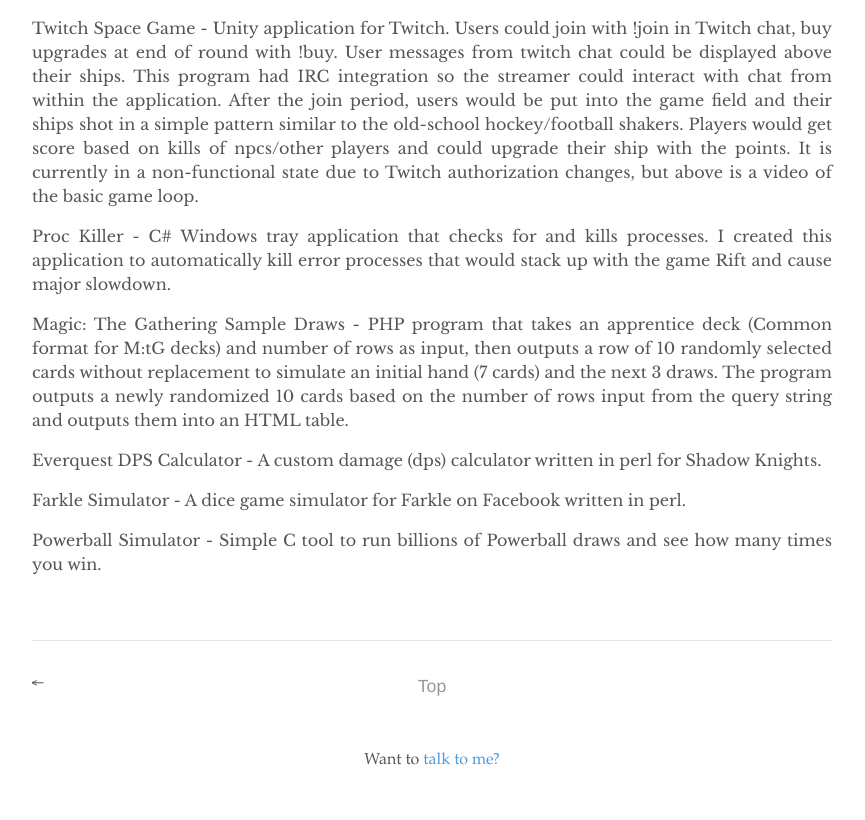
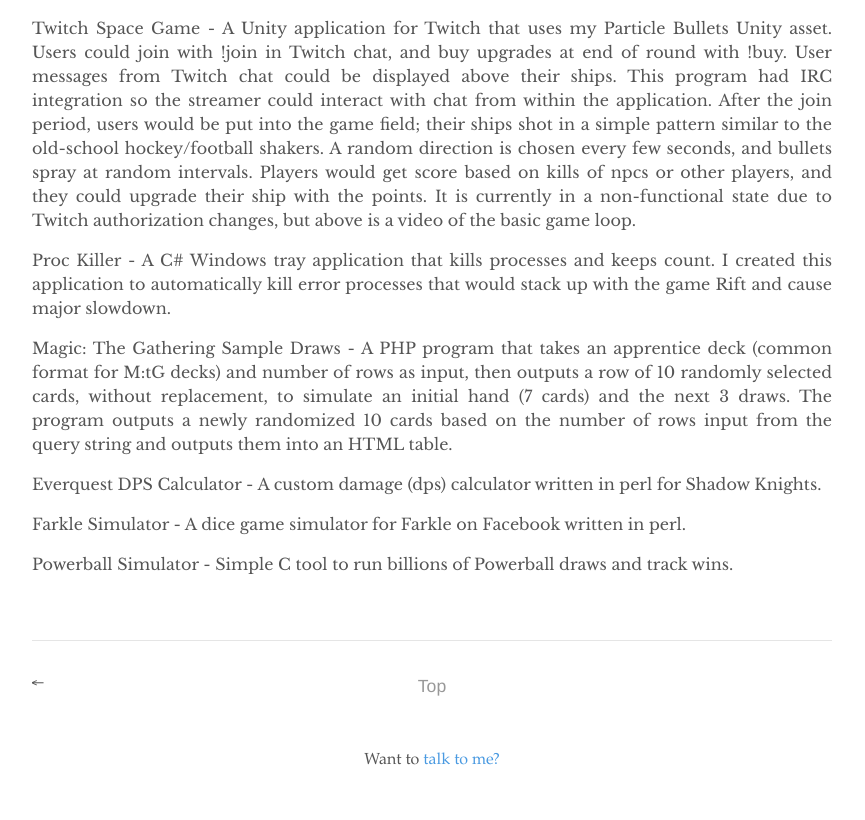
Before and after one commit to feyyd/portfolio, a Jekyll site: the page built from _posts/2018-09-10-Other-Projects.markdown, in a window 1280 px wide. Shown: the part 792-1612 px from the top of the page, without its empty margins (208-1073 px from the left). Built offline with Jekyll 4.4.1, drawn with Linux system fonts in a browser that asks for light colours.

Commit message:
proofreading and config change test

```diff
--- a/_posts/2018-09-10-Other-Projects.markdown
+++ b/_posts/2018-09-10-Other-Projects.markdown
@@ -8,14 +8,14 @@ categories: twitch, c#, php, perl, programming
 <iframe width="560" height="315" src="https://www.youtube.com/embed/E5b7X1H8G0Q?rel=0" frameborder="0" allow="autoplay; encrypted-media" allowfullscreen></iframe></div>
 <p />
 
-Twitch Space Game - Unity application for Twitch.  Users could join with !join in Twitch chat, buy upgrades at end of round with !buy.  User messages from twitch chat could be displayed above their ships.  This program had IRC integration so the streamer could interact with chat from within the application.  After the join period, users would be put into the game field and their ships shot in a simple pattern similar to the old-school hockey/football shakers.  Players would get score based on kills of npcs/other players and could upgrade their ship with the points.  It is currently in a non-functional state due to Twitch authorization changes, but above is a video of the basic game loop.
+Twitch Space Game - A Unity application for Twitch that uses my Particle Bullets Unity asset.  Users could join with !join in Twitch chat, and buy upgrades at end of round with !buy.  User messages from Twitch chat could be displayed above their ships.  This program had IRC integration so the streamer could interact with chat from within the application.  After the join period, users would be put into the game field; their ships shot in a simple pattern similar to the old-school hockey/football shakers.  A random direction is chosen every few seconds, and bullets spray at random intervals.  Players would get score based on kills of npcs or other players, and they could upgrade their ship with the points.  It is currently in a non-functional state due to Twitch authorization changes, but above is a video of the basic game loop.
 
-Proc Killer - C# Windows tray application that checks for and kills processes.  I created this application to automatically kill error processes that would stack up with the game Rift and cause major slowdown.
+Proc Killer - A C# Windows tray application that kills processes and keeps count.  I created this application to automatically kill error processes that would stack up with the game Rift and cause major slowdown.
 
-Magic: The Gathering Sample Draws - PHP program that takes an apprentice deck (Common format for M:tG decks) and number of rows as input, then outputs a row of 10 randomly selected cards without replacement to simulate an initial hand (7 cards) and the next 3 draws.  The program outputs a newly randomized 10 cards based on the number of rows input from the query string and outputs them into an HTML table.
+Magic: The Gathering Sample Draws - A PHP program that takes an apprentice deck (common format for M:tG decks) and number of rows as input, then outputs a row of 10 randomly selected cards, without replacement, to simulate an initial hand (7 cards) and the next 3 draws.  The program outputs a newly randomized 10 cards based on the number of rows input from the query string and outputs them into an HTML table.
 
 Everquest DPS Calculator - A custom damage (dps) calculator written in perl for Shadow Knights.
 
 Farkle Simulator - A dice game simulator for Farkle on Facebook written in perl.
 
-Powerball Simulator - Simple C tool to run billions of Powerball draws and see how many times you win.
+Powerball Simulator - Simple C tool to run billions of Powerball draws and track wins.
```
